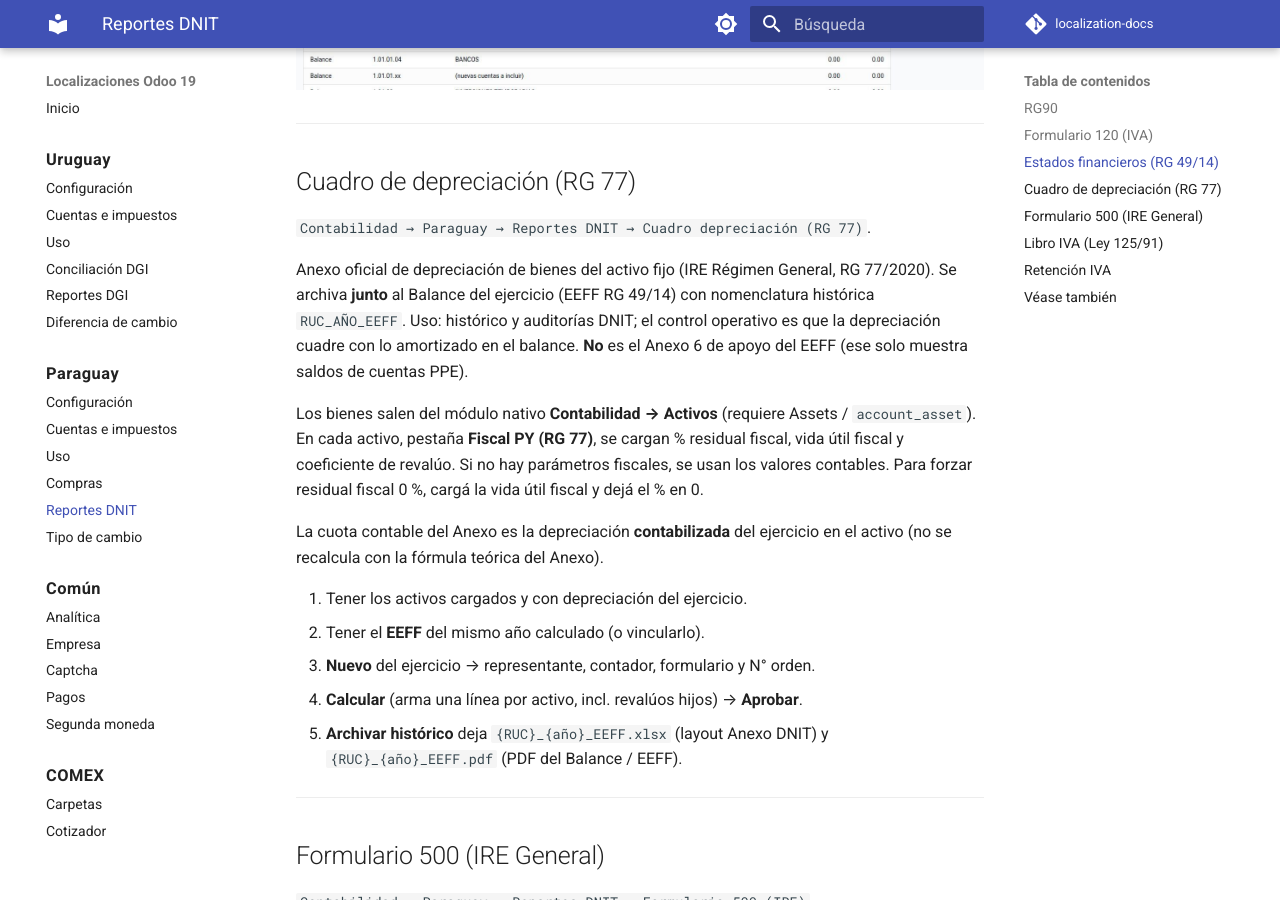
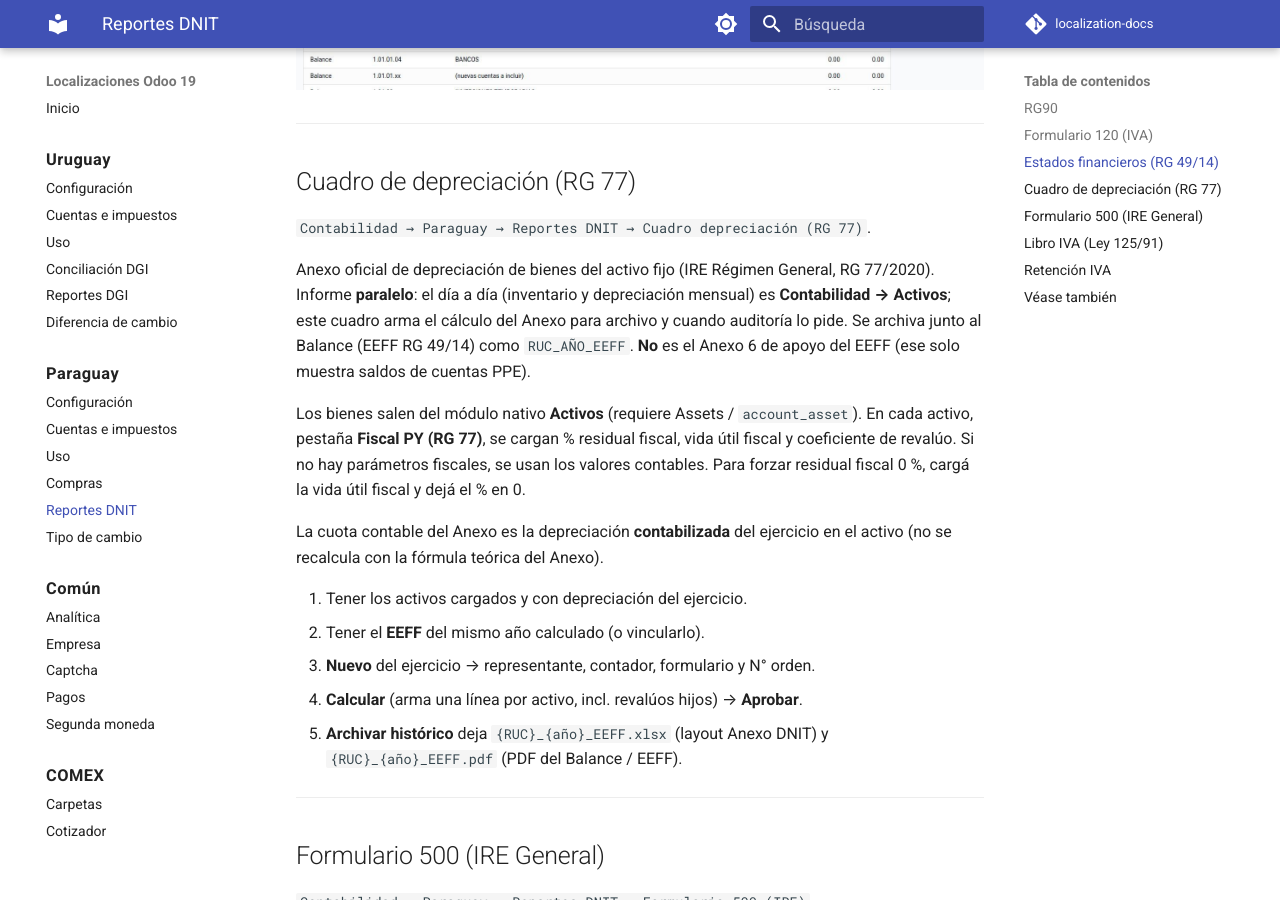
Before and after one commit to Pabloolano/localization-docs, an MkDocs documentation site: the page built from docs/paraguay/reportes.md, in a window 1280 px wide and 900 px high, scrolled down 4133 px. Built offline with MkDocs 1.6.1 and Material for MkDocs 9.7.7, drawn with Linux system fonts in a browser that asks for light colours; comment, search, counter and statistics services are not loaded.

Commit message:
docs(py): RG 77 como informe paralelo a Activos
Manual: día a día en Activos; cuadro = Anexo/auditoría.
Co-authored-by: Cursor <cursoragent@cursor.com>

```diff
--- a/docs/paraguay/reportes.md
+++ b/docs/paraguay/reportes.md
@@ -112,17 +112,17 @@ Si falta, el cálculo se corta. Las cuentas hijas se **suman al padre oficial**
 `Contabilidad → Paraguay → Reportes DNIT → Cuadro depreciación (RG 77)`.
 
 Anexo oficial de depreciación de bienes del activo fijo (IRE Régimen General,
-RG 77/2020). Se archiva **junto** al Balance del ejercicio (EEFF RG 49/14)
-con nomenclatura histórica `RUC_AÑO_EEFF`. Uso: histórico y auditorías DNIT;
-el control operativo es que la depreciación cuadre con lo amortizado en el
-balance. **No** es el Anexo 6 de apoyo del EEFF (ese solo muestra saldos de
-cuentas PPE).
+RG 77/2020). Informe **paralelo**: el día a día (inventario y depreciación
+mensual) es **Contabilidad → Activos**; este cuadro arma el cálculo del
+Anexo para archivo y cuando auditoría lo pide. Se archiva junto al Balance
+(EEFF RG 49/14) como `RUC_AÑO_EEFF`. **No** es el Anexo 6 de apoyo del EEFF
+(ese solo muestra saldos de cuentas PPE).
 
-Los bienes salen del módulo nativo **Contabilidad → Activos** (requiere
-Assets / `account_asset`). En cada activo, pestaña **Fiscal PY (RG 77)**,
-se cargan % residual fiscal, vida útil fiscal y coeficiente de revalúo.
-Si no hay parámetros fiscales, se usan los valores contables. Para forzar
-residual fiscal 0 %, cargá la vida útil fiscal y dejá el % en 0.
+Los bienes salen del módulo nativo **Activos** (requiere Assets /
+`account_asset`). En cada activo, pestaña **Fiscal PY (RG 77)**, se cargan
+% residual fiscal, vida útil fiscal y coeficiente de revalúo. Si no hay
+parámetros fiscales, se usan los valores contables. Para forzar residual
+fiscal 0 %, cargá la vida útil fiscal y dejá el % en 0.
 
 La cuota contable del Anexo es la depreciación **contabilizada** del
 ejercicio en el activo (no se recalcula con la fórmula teórica del Anexo).
```
